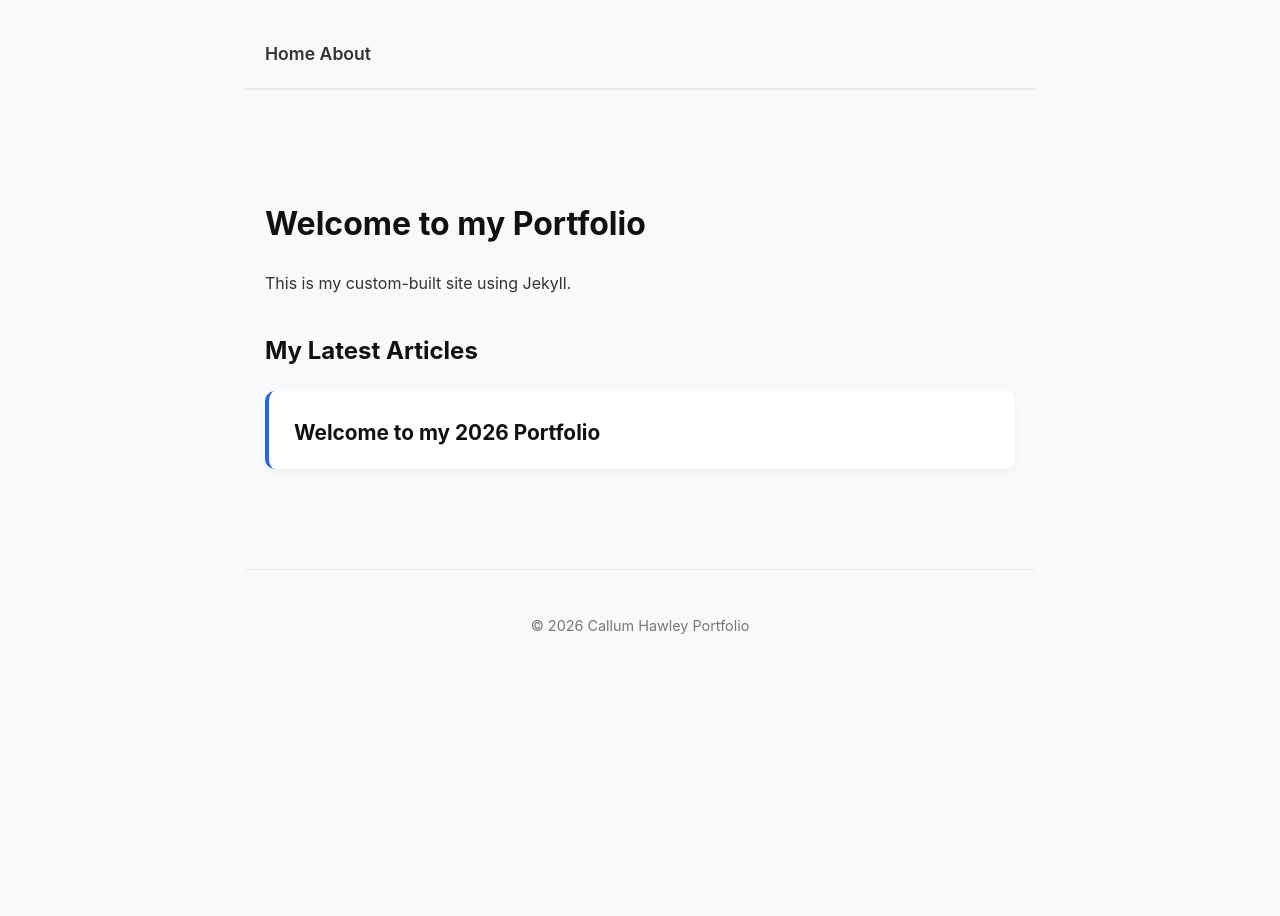
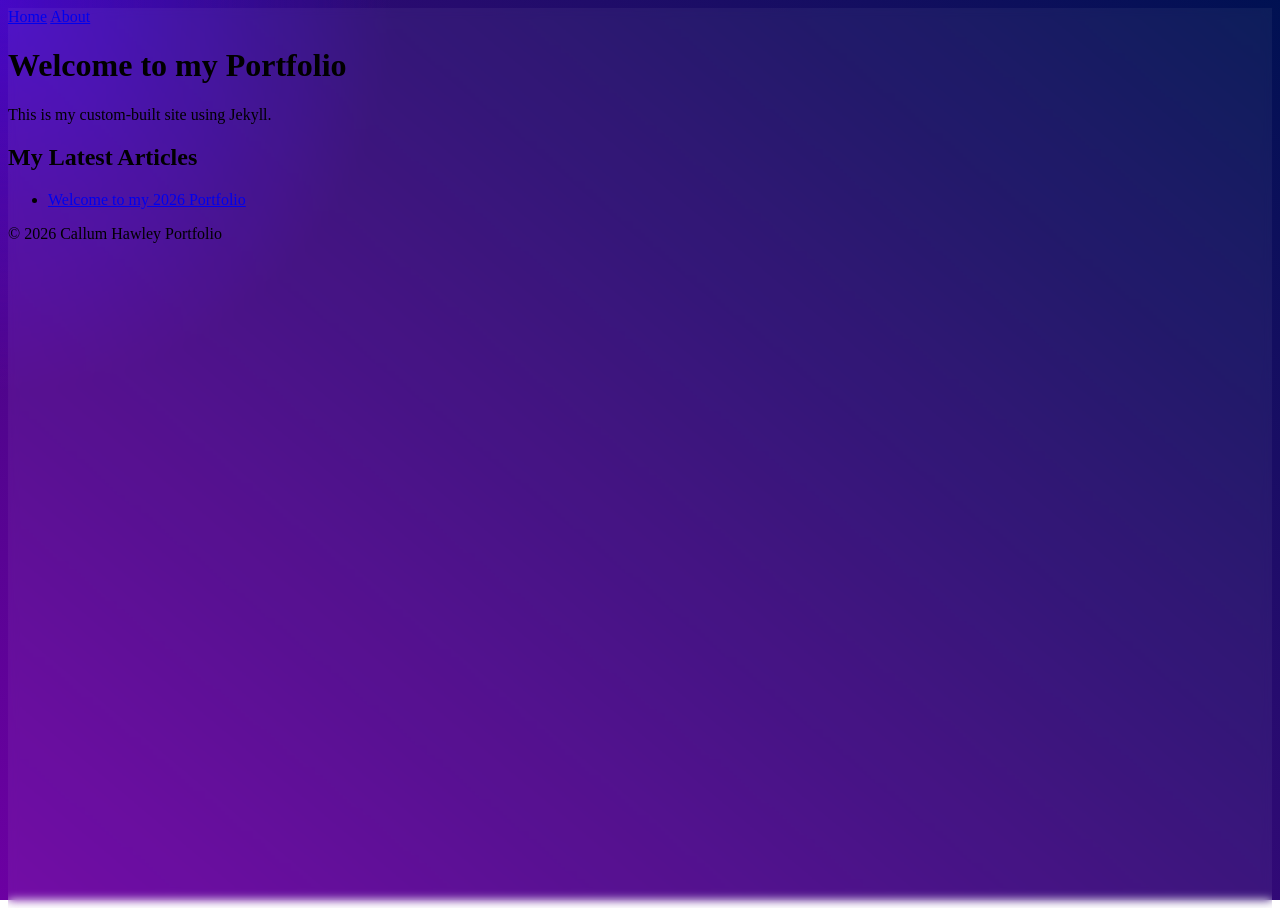
Before and after one commit to CHawley97/callum-hawley, a Jekyll site: the page built from index.md, in a window 1280 px wide. Built offline with Jekyll 4.4.1, drawn with Linux system fonts in a browser that asks for light colours.

Commit message:
Added interactiver morphing bubble background

```diff
--- a/_layouts/default.html
+++ b/_layouts/default.html
@@ -1,17 +1,34 @@
 <!DOCTYPE html>
 <html lang="en">
 <head>
-
     <meta charset="UTF-8">
     <meta name="viewport" content="width=device-width, initial-scale=1.0">
     <title>{{ page.title }} | {{ site.title }}</title>
-
     <link rel="stylesheet" href="{{ '/assets/css/style.css' | relative_url }}">
-
     <script src="{{ '/assets/js/main.js' | relative_url }}" defer></script>
 </head>
 <body>
 
+    <div class="gradient-bg">
+      <svg xmlns="http://www.w3.org/2000/svg">
+        <defs>
+          <filter id="goo">
+            <feGaussianBlur in="SourceGraphic" stdDeviation="10" result="blur" />
+            <feColorMatrix in="blur" mode="matrix" values="1 0 0 0 0  0 1 0 0 0  0 0 1 0 0  0 0 0 18 -8" result="goo" />
+            <feBlend in="SourceGraphic" in2="goo" />
+          </filter>
+        </defs>
+      </svg>
+      <div class="gradients-container">
+        <div class="g1"></div>
+        <div class="g2"></div>
+        <div class="g3"></div>
+        <div class="g4"></div>
+        <div class="g5"></div>
+        <div class="interactive"></div>
+      </div>
+    </div>
+    <div class="content-wrapper">
         <header>
             <nav>
                 <a href="{{ '/' | relative_url }}">Home</a>
@@ -26,6 +43,7 @@
         <footer>
             <p>&copy; {{ site.time | date: '%Y' }} {{ site.title }}</p>
         </footer>
+    </div>
 
 </body>
 </html>
--- a/assets/css/style.css
+++ b/assets/css/style.css
@@ -1,119 +1,49 @@
-/* --- 1. BASE VARIABLES & SETUP --- */
+/* Keep your existing font settings, but add these background styles */
+
 :root {
-  --bg-color: #f8f9fa;
-  --text-color: #333333;
-  --heading-color: #111111;
-  --accent-color: #2563eb; /* A nice modern blue */
-  --card-bg: #ffffff;
-  --font-family: -apple-system, BlinkMacSystemFont, "Segoe UI", Roboto, Helvetica, Arial, sans-serif;
+  --color-bg1: rgb(108, 0, 162);
+  --color-bg2: rgb(0, 17, 82);
+  --color1: 18, 113, 255;
+  --color2: 221, 74, 255;
+  --color3: 100, 220, 255;
+  --color4: 200, 50, 50;
+  --color5: 180, 180, 50;
+  --color-interactive: 140, 100, 255;
+  --circle-size: 80%;
+  --blending: hard-light;
 }
 
-body {
-  margin: 0;
-  padding: 0;
-  background-color: var(--bg-color);
-  color: var(--text-color);
-  font-family: var(--font-family);
-  line-height: 1.6;
+/* Ensure content stays above background */
+.content-wrapper {
+  position: relative;
+  z-index: 10;
+  /* Add a slight backdrop blur to make text pop */
+  background: rgba(255, 255, 255, 0.05);
+  backdrop-filter: blur(5px);
+  min-height: 100vh;
 }
 
-/* --- 2. MAIN LAYOUT CONTAINER --- */
-/* This centers your content and stops it from stretching too wide */
-header, main, footer {
-  max-width: 750px;
-  margin: 0 auto;
-  padding: 20px;
+.gradient-bg {
+  width: 100vw;
+  height: 100vh;
+  position: fixed; /* Changed to fixed so it stays while scrolling */
+  overflow: hidden;
+  background: linear-gradient(40deg, var(--color-bg1), var(--color-bg2));
+  top: 0;
+  left: 0;
+  z-index: -1; /* Sits behind everything */
 }
 
-/* --- 3. NAVIGATION BAR --- */
-header {
-  display: flex;
-  justify-content: flex-start;
-  gap: 25px;
-  padding-top: 40px;
-  padding-bottom: 20px;
-  border-bottom: 2px solid #eaeaea;
-  margin-bottom: 40px;
+/* Paste the rest of your bubble animations (g1, g2, g3, etc.) here exactly as you provided them */
+/* ... (moveInCircle, moveVertical, moveHorizontal animations) ... */
+
+.interactive {
+  position: absolute;
+  background: radial-gradient(circle at center, rgba(var(--color-interactive), 0.8) 0, rgba(var(--color-interactive), 0) 50%) no-repeat;
+  mix-blend-mode: var(--blending);
+  width: 100%;
+  height: 100%;
+  top: -50%;
+  left: -50%;
+  opacity: 0.7;
 }
-
-nav a {
-  color: var(--text-color);
-  text-decoration: none;
-  font-weight: 600;
-  font-size: 1.1rem;
-  transition: color 0.2s ease;
-}
-
-nav a:hover {
-  color: var(--accent-color);
-}
-
-/* --- 4. TYPOGRAPHY & LINKS --- */
-h1, h2, h3 {
-  color: var(--heading-color);
-  margin-top: 1.5em;
-}
-
-a {
-  color: var(--accent-color);
-  text-decoration: none;
-}
-
-a:hover {
-  text-decoration: underline;
-}
-
-/* --- 5. THE POST LIST (Blog Cards) --- */
-ul {
-  list-style-type: none; /* Removes the bullet points */
-  padding: 0;
-}
-
-ul li {
-  background: var(--card-bg);
-  margin-bottom: 20px;
-  padding: 20px 25px;
-  border-radius: 10px;
-  box-shadow: 0 4px 6px rgba(0,0,0,0.04);
-  display: flex;
-  flex-direction: column;
-  border-left: 4px solid var(--accent-color);
-  transition: transform 0.2s ease, box-shadow 0.2s ease;
-}
-
-/* Adds a slight "lift" effect when you hover over an article */
-ul li:hover {
-  transform: translateY(-3px);
-  box-shadow: 0 8px 15px rgba(0,0,0,0.08);
-}
-
-ul li a {
-  font-size: 1.3rem;
-  font-weight: 700;
-  color: var(--heading-color);
-  text-decoration: none;
-  margin-top: 5px;
-}
-
-ul li a:hover {
-  color: var(--accent-color);
-  text-decoration: none;
-}
-
-.post-date {
-  font-size: 0.85rem;
-  color: #666;
-  text-transform: uppercase;
-  letter-spacing: 0.5px;
-}
-
-/* --- 6. FOOTER --- */
-footer {
-  text-align: center;
-  margin-top: 60px;
-  padding-top: 30px;
-  padding-bottom: 30px;
-  border-top: 1px solid #eaeaea;
-  color: #777;
-  font-size: 0.9rem;
-}
--- a/assets/js/main.js
+++ b/assets/js/main.js
@@ -0,0 +1,23 @@
+document.addEventListener('DOMContentLoaded', () => {
+    const interBubble = document.querySelector('.interactive');
+    let curX = 0;
+    let curY = 0;
+    let tgX = 0;
+    let tgY = 0;
+
+    function move() {
+        curX += (tgX - curX) / 20;
+        curY += (tgY - curY) / 20;
+        interBubble.style.transform = `translate(${Math.round(curX)}px, ${Math.round(curY)}px)`;
+        requestAnimationFrame(() => {
+            move();
+        });
+    }
+
+    window.addEventListener('mousemove', (event) => {
+        tgX = event.clientX;
+        tgY = event.clientY;
+    });
+
+    move();
+});
```
Lines whose indentation alone changed are shown as unchanged.
